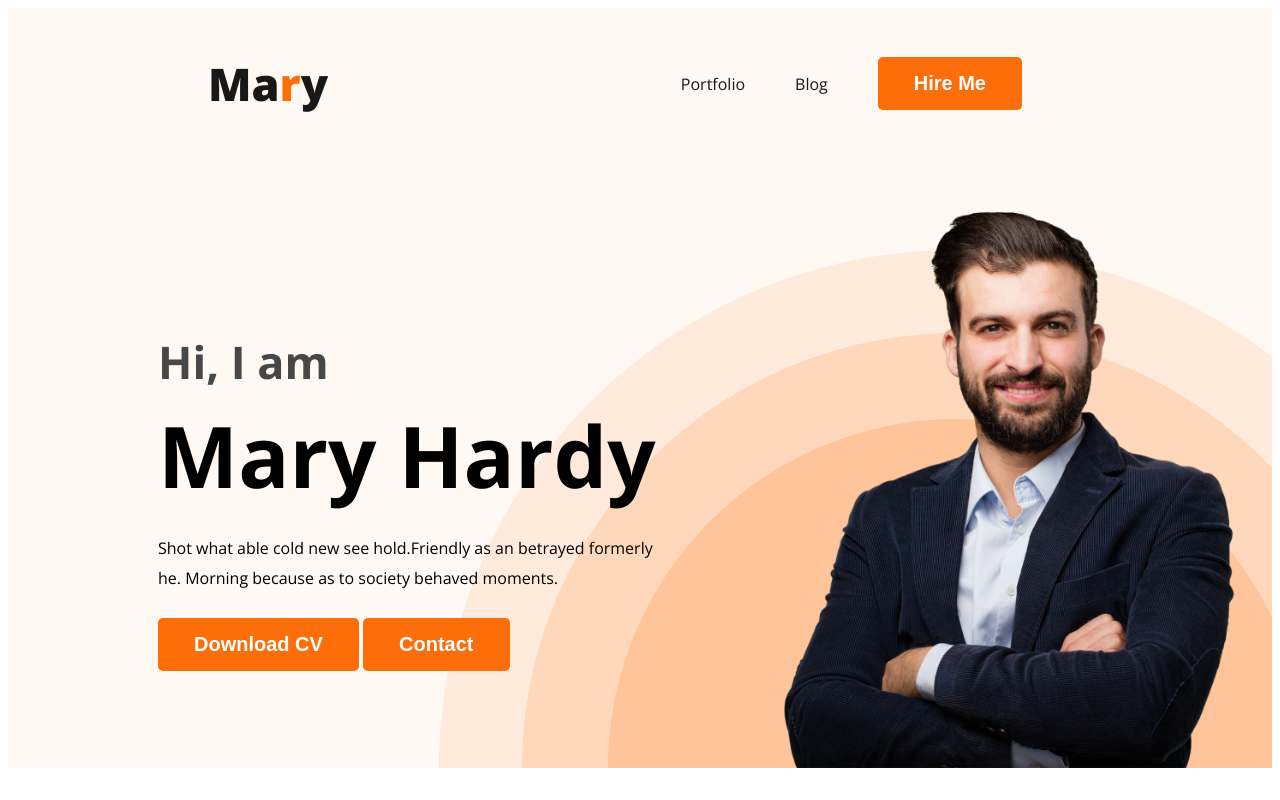
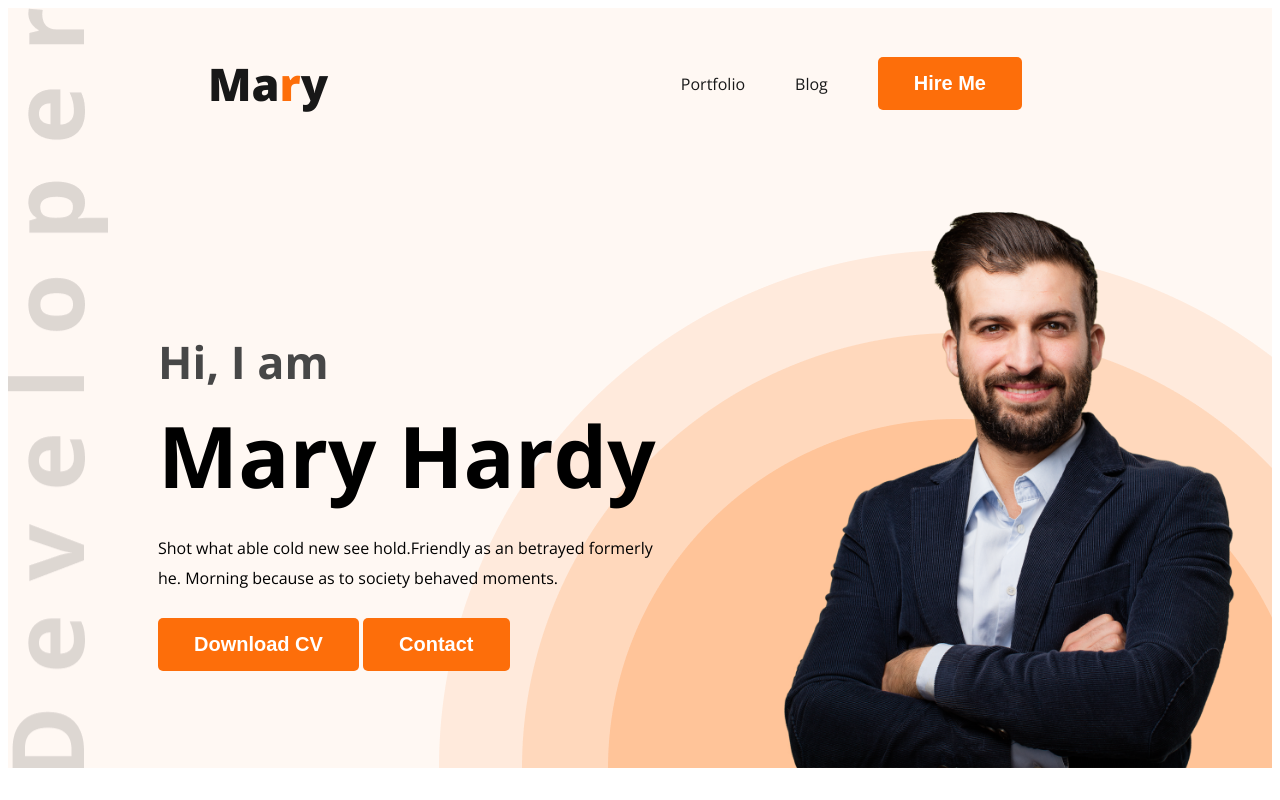
Before and after one commit to Mdsajit/developer-portfolio-one, a plain HTML site: page index.html in a window 1280 px wide. Shown: the top 800 px of the page. Drawn offline with nearby package versions, Linux system fonts and the light colour scheme.

```diff
--- a/style.css
+++ b/style.css
@@ -70,9 +70,9 @@ nav a {
 /*header related style*/
 .header {
     background-color: #FFF8F3;
-    background-image: url(images/header_bg.png);
+    background-image: url(images/header_bg.png), url('./images/developer.png');
     background-repeat: no-repeat;
-    background-position: bottom right;
+    background-position: bottom right, top left;
 }
 
 .banner {
@@ -80,6 +80,7 @@ nav a {
     display: flex;
     align-items: center;
     justify-content: space-between;
+
 }
 
 .banner-content{
```
